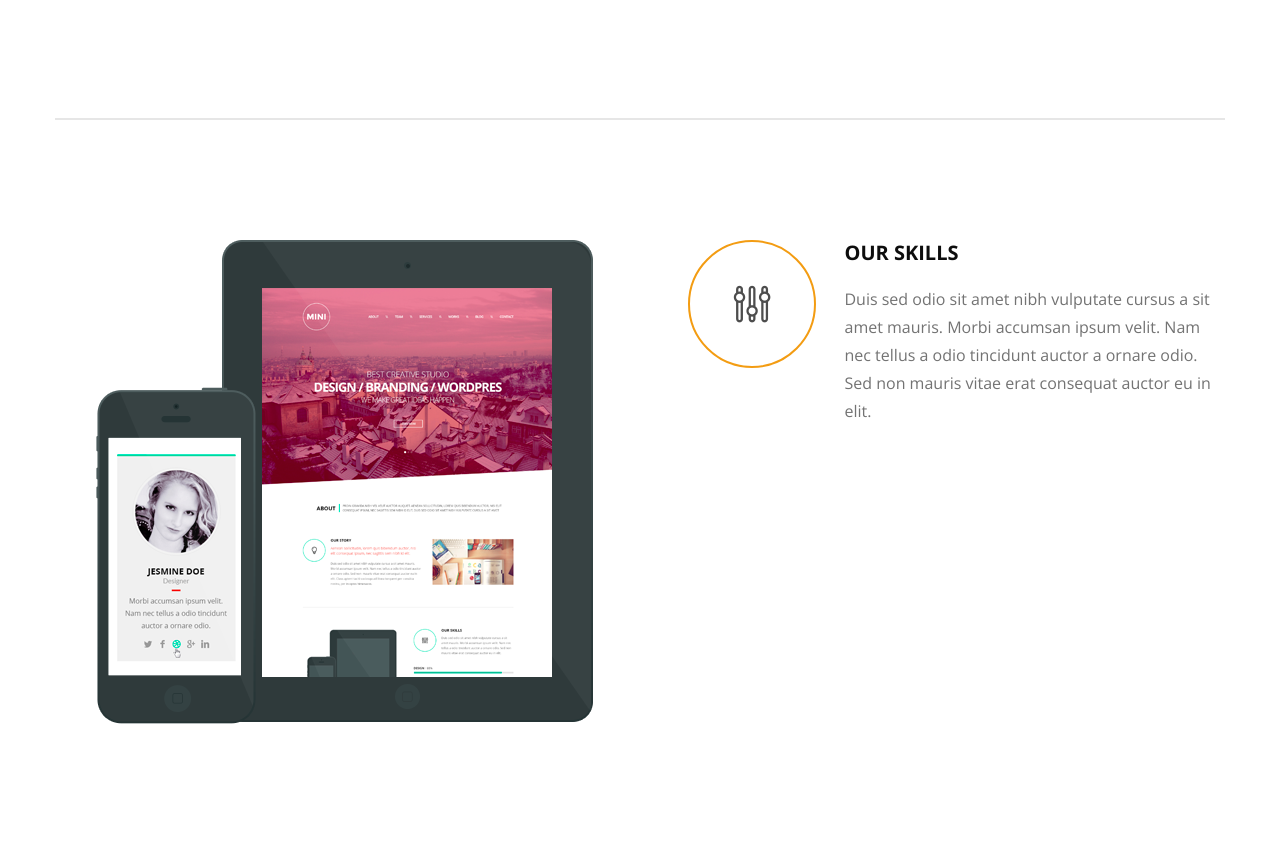
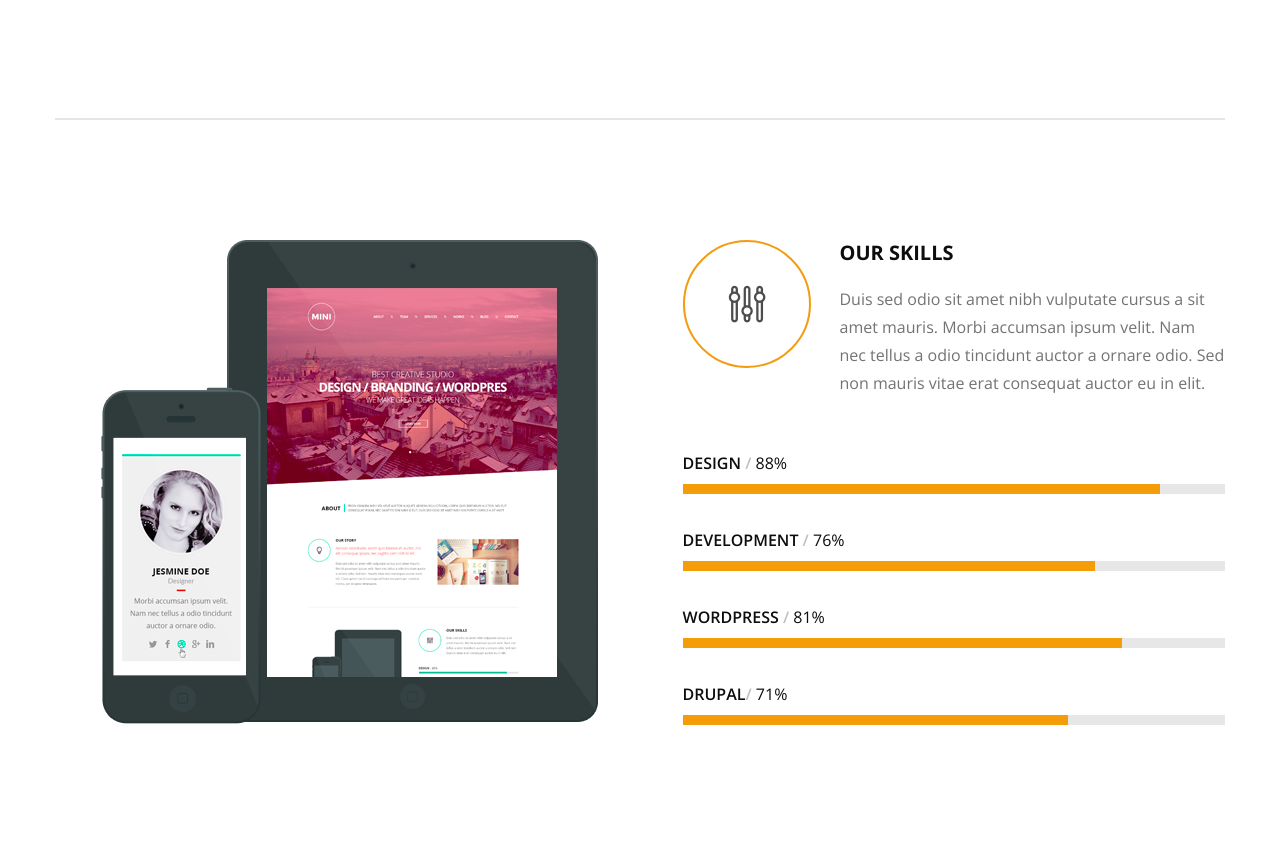
Before and after one commit to LesiaLametta/Avocode_example, a PHP site: page / in a window 1280 px wide. Shown: the part 1668-2528 px from the top of the page. Before the commit the page ends 2392 px from the top, so only its background shows below. Run offline with PHP 8.4, Linux system fonts and the light colour scheme; some web fonts are replaced.

Commit message:
Bars implementation and theirs syling

```diff
--- a/css/style.css
+++ b/css/style.css
@@ -41,6 +41,7 @@ h6 {
     line-height: 25px;
     text-transform: uppercase;
 }
+
 
 
 
@@ -156,6 +157,7 @@ header {
 .menu_link:hover {
     color: #0d0d0d;
 }
+
 
 
 
@@ -296,6 +298,7 @@ header {
 }
 
 
+
 /*box skills*/
 
 .box-skills {
@@ -319,5 +322,45 @@ header {
 }
 
 .box-skills_item--content {
-    padding-left: 45px;
+    padding-left: 35px;
 }
+
+
+/*bars*/
+
+.bars-line {
+    height: 10px;
+    background: #e7e7e7;
+}
+
+.box-bars {
+    margin-top: 55px;
+}
+
+.bars {
+    margin-bottom: 35px;
+}
+
+.bars_title {
+    color: #0d0d0d;
+    font-size: 16px;
+    font-weight: 600;
+    line-height: 22px;
+    text-transform: uppercase;
+    margin-bottom: 10px;
+}
+
+.bars_title span {
+    color: #bfbfbf;
+    font-weight: 600;
+}
+
+.bars_title .procent {
+    color: #0d0d0d;
+    font-weight: 300;
+}
+
+.bars-line>div {
+    height: 10px;
+    background: #f49d09;
+}
--- a/index.html
+++ b/index.html
@@ -91,6 +91,32 @@
                             </p>
                         </div>
                     </div>
+                    <div class="box-bars">
+                        <div class="bars">
+                            <div class="bars_title">Design <span>/</span> <span class="procent"> 88%</span></div>
+                            <div class="bars-line">
+                                <div style="width: 88%;"></div>
+                            </div>
+                        </div>
+                        <div class="bars">
+                            <div class="bars_title">Development <span>/ </span><span class="procent"> 76%</span></div>
+                            <div class="bars-line">
+                                <div style="width: 76%;"></div>
+                            </div>
+                        </div>
+                        <div class="bars">
+                            <div class="bars_title">Wordpress <span>/</span> <span class="procent"> 81%</span></div>
+                            <div class="bars-line">
+                                <div style="width: 81%;"></div>
+                            </div>
+                        </div>
+                        <div class="bars">
+                            <div class="bars_title">Drupal<span>/</span> <span class="procent"> 71%</span></div>
+                            <div class="bars-line">
+                                <div style="width: 71%;"></div>
+                            </div>
+                        </div>
+                    </div>
                 </div>
             </div>
         </div>
```
